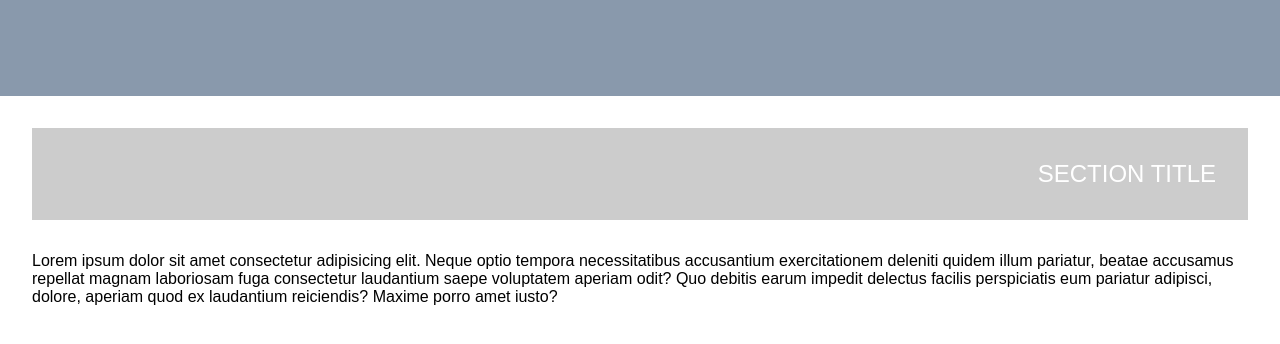
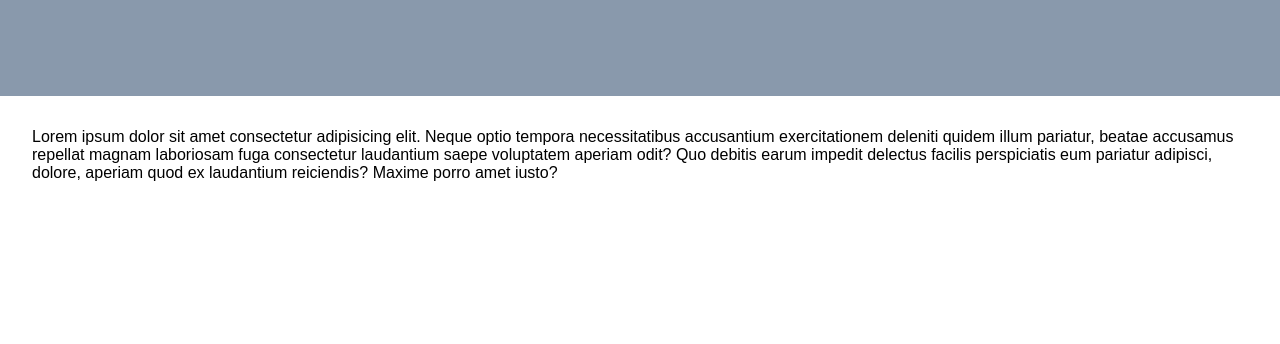
Before and after one commit to nvallejos17/incorporar-website, a React (Create React App) app: page / in a window 1280 px wide. Shown: the top 344 px of the page. Built offline with nearby package versions, Linux system fonts and the light colour scheme.

Commit message:
Simplified Section component

```diff
--- a/src/App.tsx
+++ b/src/App.tsx
@@ -8,7 +8,7 @@ import Section from './components/Section/Section.component';
 const App = () => (
   <ThemeProvider theme={baseTheme}>
     <Navbar />
-    <Section title='Section title' alignTitle='right'>
+    <Section>
       <p>
         Lorem ipsum dolor sit amet consectetur adipisicing elit. Neque optio
         tempora necessitatibus accusantium exercitationem deleniti quidem illum
--- a/src/components/Section/Section.component.tsx
+++ b/src/components/Section/Section.component.tsx
@@ -1,28 +1,14 @@
 import { ReactNode } from 'react';
-import {
-  SectionWrapper,
-  SectionTitle,
-  SectionContainer,
-} from './Section.styled';
+import { SectionWrapper, SectionContainer } from './Section.styled';
 
 interface ISection {
-  title?: string;
-  alignTitle?: 'left' | 'center' | 'right';
   children: ReactNode;
 }
 
-const Section = ({
-  title,
-  alignTitle = 'left',
-  children,
-  ...props
-}: ISection) => {
+const Section = ({ children, ...props }: ISection) => {
   return (
     <SectionWrapper {...props}>
-      <SectionContainer>
-        {title && <SectionTitle alignTitle={alignTitle}>{title}</SectionTitle>}
-        {children}
-      </SectionContainer>
+      <SectionContainer>{children}</SectionContainer>
     </SectionWrapper>
   );
 };
--- a/src/components/Section/Section.styled.tsx
+++ b/src/components/Section/Section.styled.tsx
@@ -1,8 +1,4 @@
-import styled, { css } from 'styled-components';
-
-interface ISectionTitle {
-  alignTitle: 'left' | 'center' | 'right';
-}
+import styled from 'styled-components';
 
 export const SectionWrapper = styled.section`
   min-height: calc(100vh - 96px);
@@ -15,18 +11,3 @@ export const SectionContainer = styled.div`
   margin: auto;
   padding: 2rem;
 `;
-
-export const SectionTitle = styled.h3<ISectionTitle>(({ alignTitle }) => {
-  return css`
-    margin-bottom: 2rem;
-    padding: 2rem;
-
-    font-size: 1.5rem;
-    font-weight: normal;
-    text-align: ${alignTitle};
-    text-transform: uppercase;
-
-    color: white;
-    background: rgba(0, 0, 0, 0.2);
-  `;
-});
```
